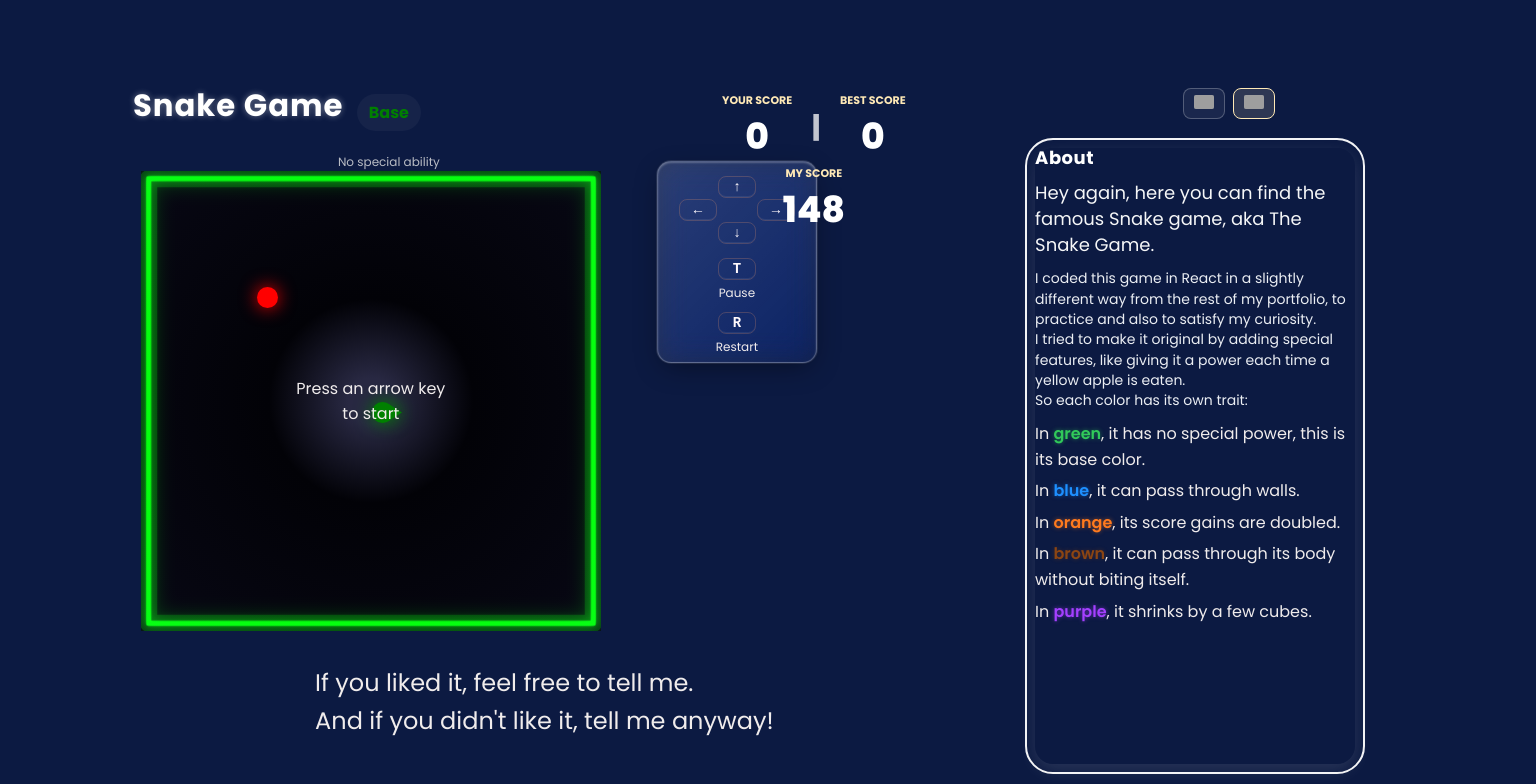
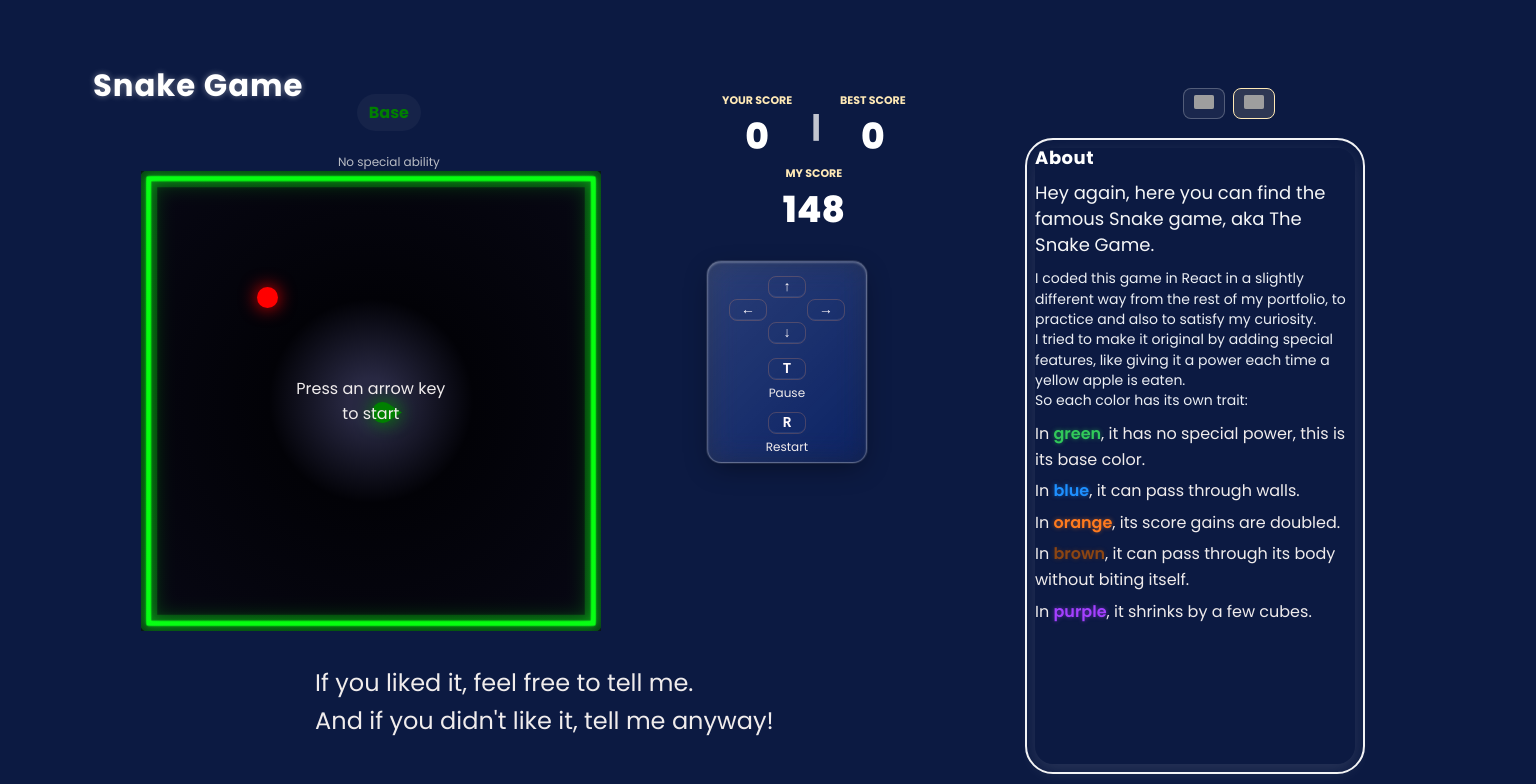
Before and after one commit to Walie-Matthieu/snake-game, a Next.js app: page / in a window 1536 px wide. Shown: the top 784 px of the page. Built offline with nearby package versions, Linux system fonts and the light colour scheme; grey boxes are pictures that could not be loaded.

Commit message:
Adjust gameLeft component offsets for improved control positioning

```diff
--- a/app/page.module.css
+++ b/app/page.module.css
@@ -338,6 +338,13 @@
 
   .gameLeft {
     flex: 0 0 auto;
+
+    --controls-offset-y: 100px;
+    --controls-offset-x: 50px;
+  }
+
+  .gameLeft::before {
+    transform: translate(-40px, -20px);
   }
 
   .asideRight {
@@ -357,6 +364,13 @@
 
   .gameLeft {
     flex: 0 0 auto;
+
+    --controls-offset-y: 100px;
+    --controls-offset-x: 50px;
+  }
+
+  .gameLeft::before {
+    transform: translate(-40px, -20px);
   }
 
   .asideRight {
```
